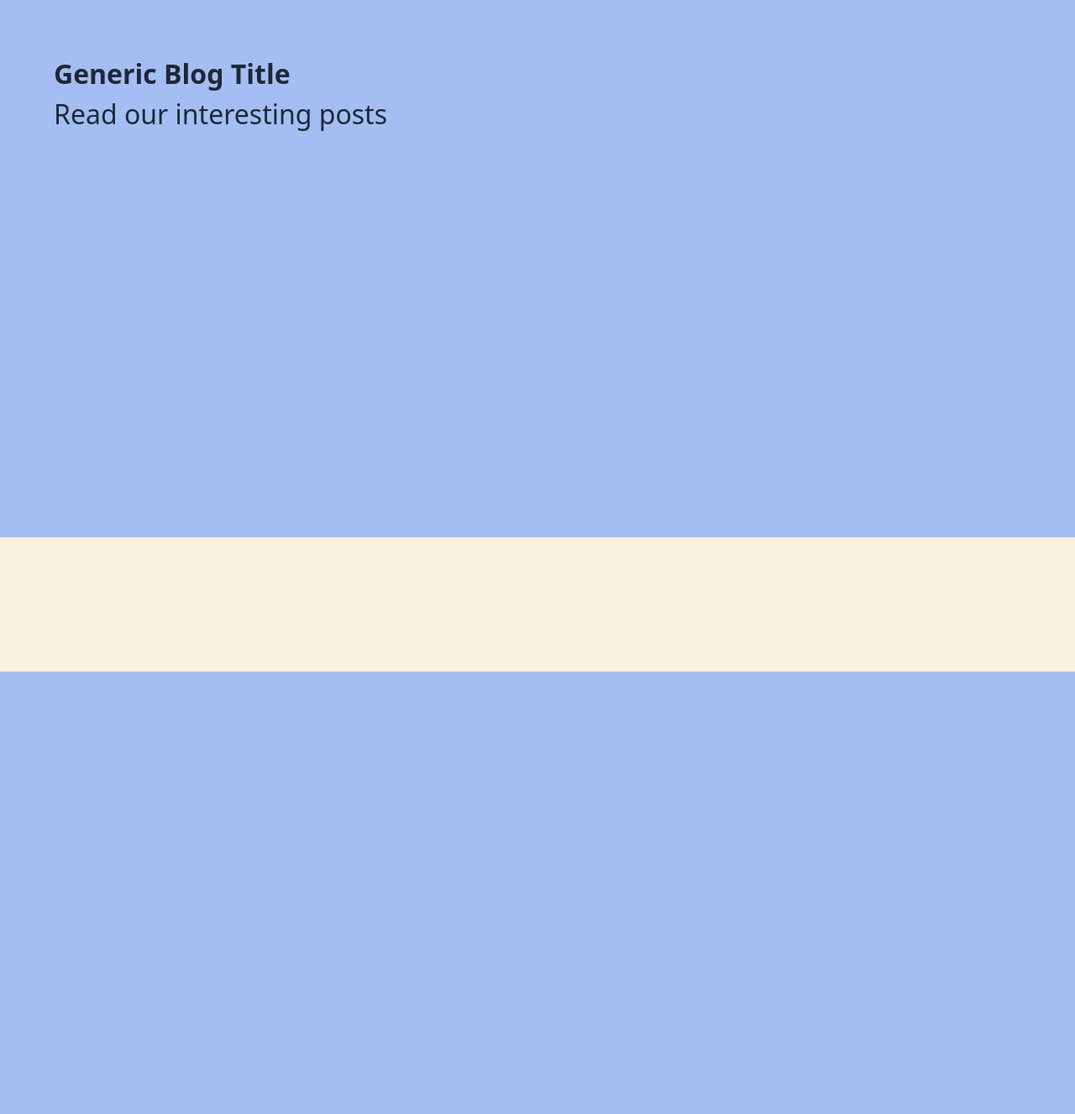
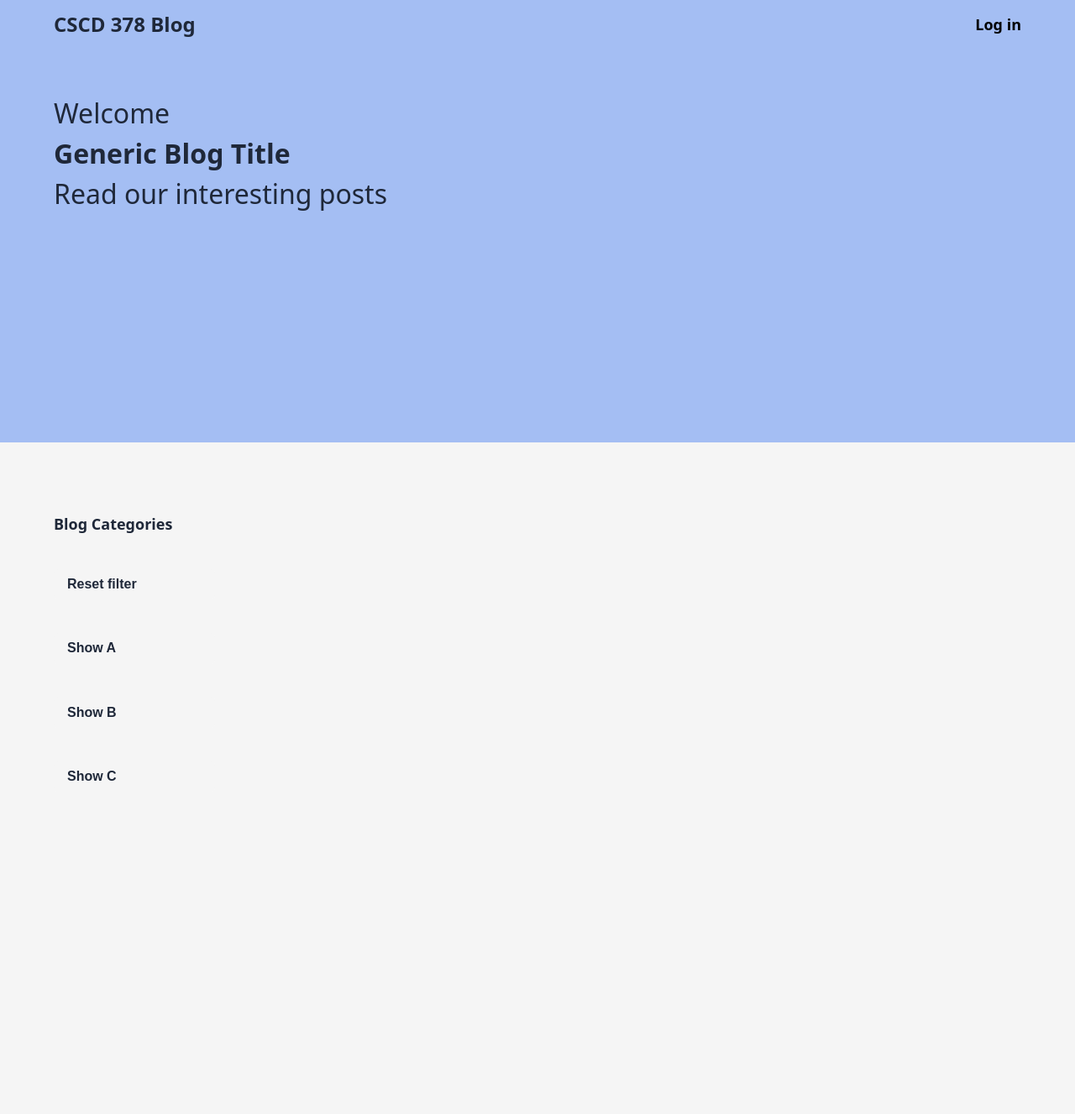
Before and after one commit to rogerb5/winter2023-cscd378-blog-final, a PHP site: page / in a window 1280 px wide. Shown: the whole page at 84% size. Before the commit the page ends 800 px from the top, so only its background shows below. Run offline with PHP 8.4, Linux system fonts and the light colour scheme.

Commit message:
add blog filter and nav styling

```diff
--- a/css/style.css
+++ b/css/style.css
@@ -153,11 +153,22 @@ select {
 /* CSS VARIABLES */
 :root {
     --blog-primary-color: #A4BEF3;
+    --blog-secondary-color: whitesmoke;
     --blog-primary-text-color: #000000;
     --blog-secondary-text-color: #fff;
-
     --blog-primary-padding: 2em;
     --blog-primary-margin: 2rem;
+    --blog-section-padding: 1em;
+}
+
+/* General Settings */
+button {
+    border: none;
+    margin: 0;
+}
+
+a {
+    text-decoration: none;
 }
 
 
@@ -170,16 +181,84 @@ body {
     color: #1f2839;
 }
 
+/* Navigation Bar Styling */
+nav {
+    display: flex;
+    justify-content: space-between;
+    align-items: center;
+    padding-left: var(--blog-primary-padding);
+    padding-right: var(--blog-primary-padding);
+    padding-top: 0.7rem;
+    background-color: var(--blog-primary-color);
+}
 
+nav h1 {
+    font-size: 24px;
+    font-weight: bolder;
+}
 
+nav a.login-link {
+    font-size: 18px;
+    color: #000000;
+    font-weight: bold;
+}
 
 /* Header Styling ******/
 header {
     background-color: var(--blog-primary-color);
     padding: var(--blog-primary-padding);
-    height: 80vh;
+    height: 60vh;
 }
 
 header h1 {
     font-weight: bolder;
 }
+
+/* Main Section Styling *****/
+main {
+    background-color: var(--blog-secondary-color);
+    height: 100vh;
+}
+
+main aside {
+    height: 100%;
+    position: relative;
+    top: 0;
+    left: 0;
+    width: 25%;
+}
+
+/* Button Aside Div */
+main aside div {
+    display: flex;
+    flex-direction: column;
+    justify-content: space-around;
+    align-items: flex-start;
+    /* border: 2px solid red; */
+    height: 500px;
+    padding: var(--blog-primary-padding);
+}
+
+main aside div p.button-p {
+    color: red;
+    font-size: 18px;
+    font-weight: bolder;
+    color: #1f2839;
+}
+
+button.btn {
+    color: #1f2839;
+    font-size: 16px;
+    background-color: whitesmoke;
+    transition: background-color 300ms ease-in-out;
+    width: 100%;
+    text-align: left;
+    border-radius: 5px;
+    font-weight: bold;
+    padding: 0.4rem 1rem 0.4rem 1rem;
+}
+
+button.btn:hover {
+    background-color: var(--blog-primary-color);
+    cursor: pointer;
+}
--- a/index.html
+++ b/index.html
@@ -13,17 +13,25 @@
 
 <body>
     <nav class="navigation">
-
+        <h1>CSCD 378 Blog</h1>
+        <a href="#" class="login-link">Log in</a>
     </nav>
 
     <header class="index-header">
+        <p>Welcome</p>
         <h1 class="h1-header">Generic Blog Title</h1>
         <p class="p-header">Read our interesting posts</p>
     </header>
 
     <main class="index-main">
         <aside class="categories">
-
+            <div class="button-div">
+                <p class="button-p">Blog Categories</p>
+                <button data-filter data-reset="true" class="btn">Reset filter</button>
+                <button data-filter data-reset="true" class="btn">Show A</button>
+                <button data-filter data-reset="true" class="btn">Show B</button>
+                <button data-filter data-reset="true" class="btn">Show C</button>
+            </div>
         </aside>
 
         <section class="blog-grid">
```
